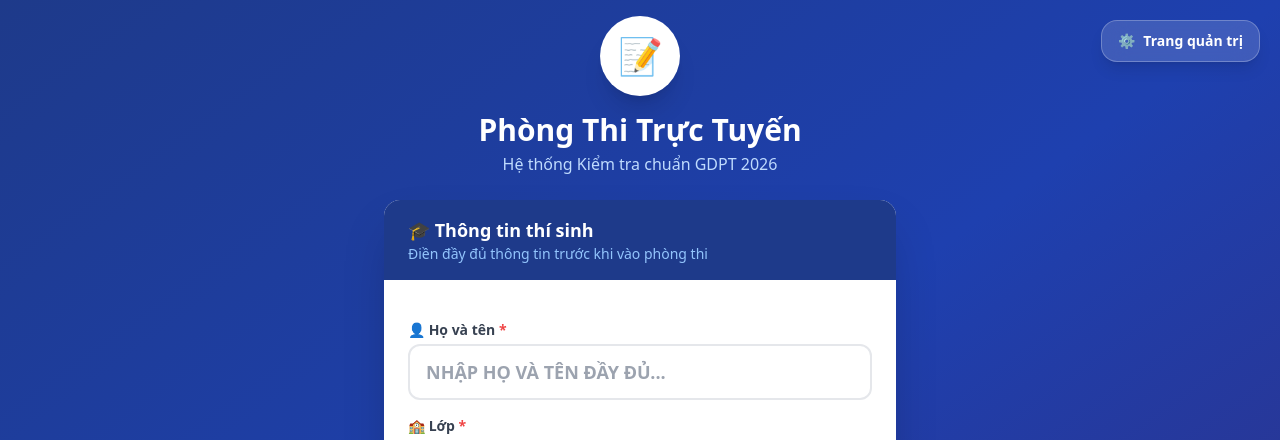
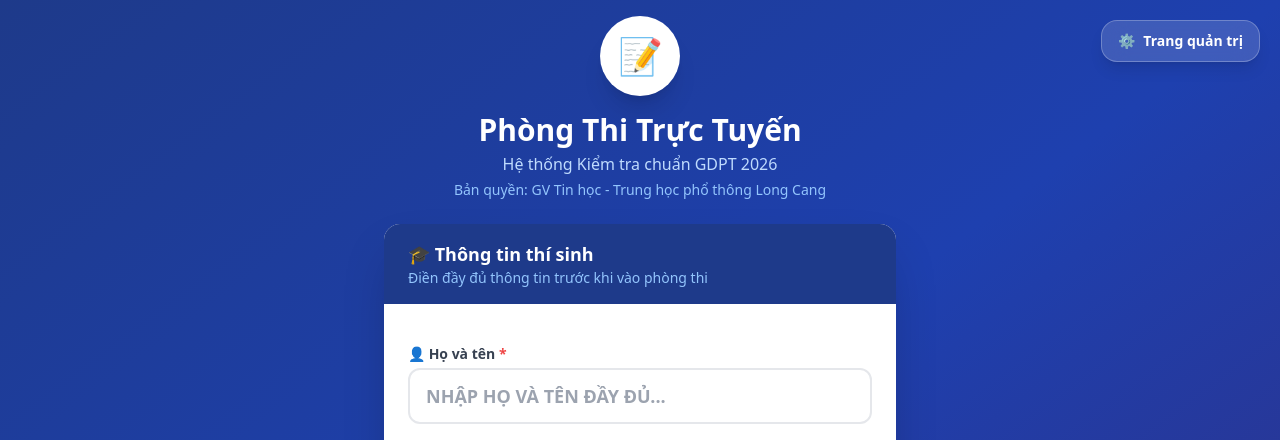
Before and after one commit to haidhsp2005-cyber/web_thi_truc_tuyen, a FastAPI app: page / in a window 1280 px wide. Shown: the top 440 px of the page. Run offline with FastAPI, Linux system fonts and the light colour scheme; data comes from the database, SQL or seed files in the repository; parts of the project's set-up code (start-up, migrations or seed data) failed here and were passed over; some libraries are stand-ins or nearby versions.

Commit message:
Them thong tin ban quyen GV Tin hoc - Trung hoc pho thong Long Cang vao trang chu

```diff
--- a/templates/index.html
+++ b/templates/index.html
@@ -52,6 +52,7 @@
     </div>
     <h1 class="text-3xl font-bold text-white">Phòng Thi Trực Tuyến</h1>
     <p class="text-blue-200 mt-1">Hệ thống Kiểm tra chuẩn GDPT 2026</p>
+    <p class="text-blue-300 text-xs sm:text-sm mt-1 font-medium">Bản quyền: GV Tin học - Trung học phổ thông Long Cang</p>
   </div>
 
   <div class="bg-white rounded-2xl shadow-2xl overflow-hidden">
```
